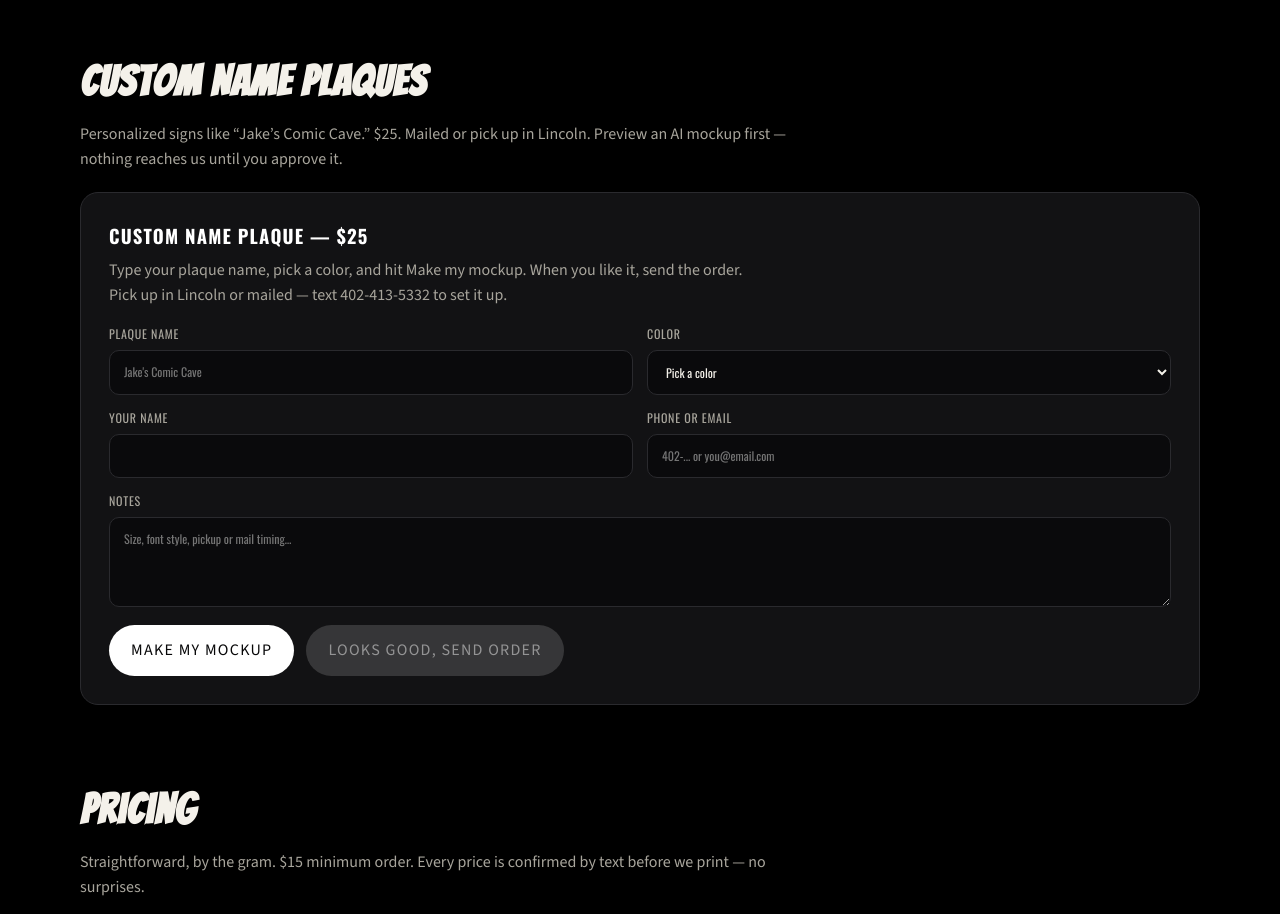
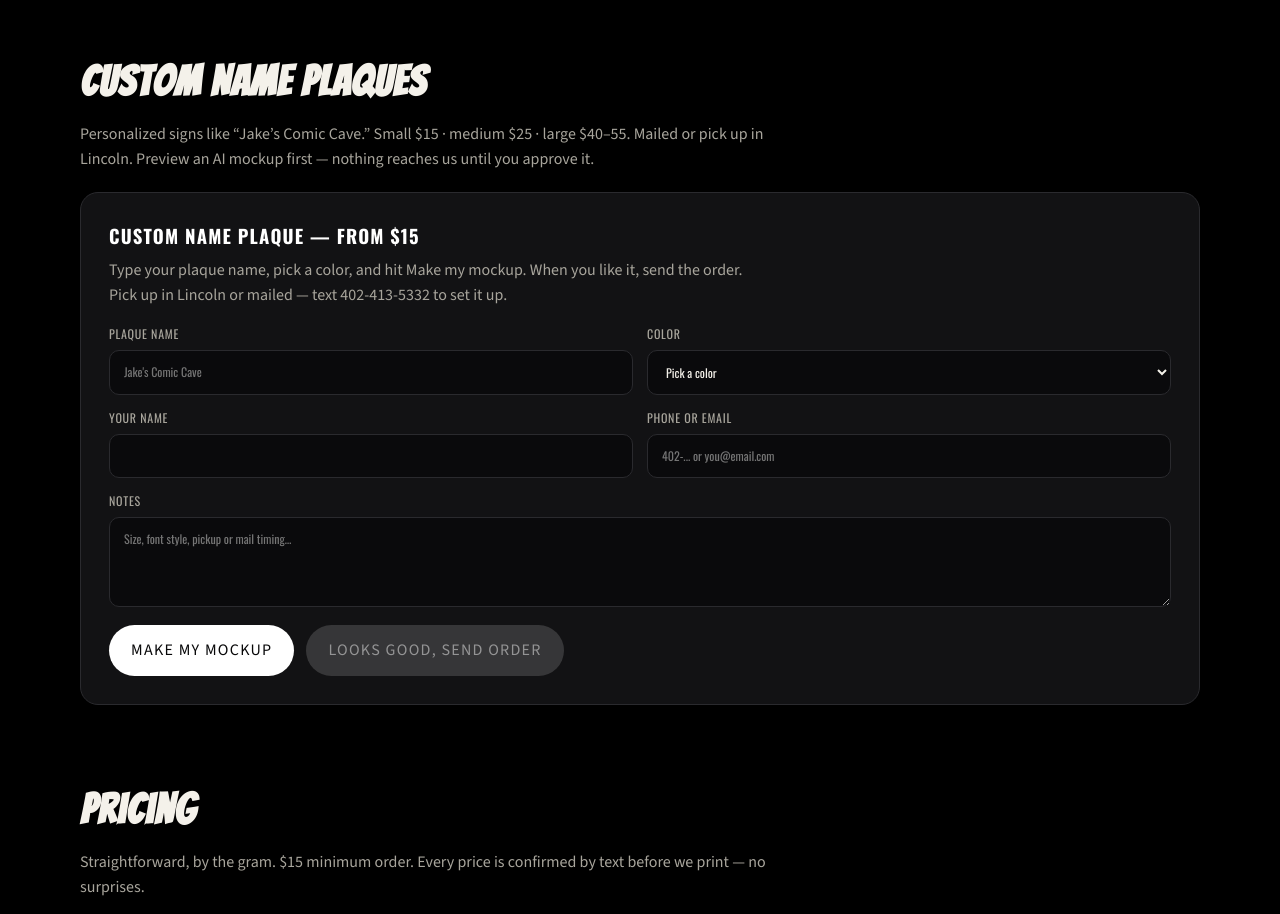
Before and after one commit to NOOBMASTER2099/lincolnprintlab, a plain HTML site: page index.html in a window 1280 px wide. Shown: the part 1880-2794 px from the top of the page. Drawn offline with nearby package versions, Linux system fonts and the light colour scheme.

Commit message:
Plaque section matches price sheet (from $15)

```diff
--- a/index.html
+++ b/index.html
@@ -382,9 +382,9 @@ footer{border-top:1px solid var(--line);padding:36px 0 48px;color:var(--muted);f
 
   <section class="wrap" id="plaques" style="padding-top:24px">
     <h2 class="section-title">Custom Name Plaques</h2>
-    <p class="section-sub">Personalized signs like “Jake’s Comic Cave.” $25. Mailed or pick up in Lincoln. Preview an AI mockup first — nothing reaches us until you approve it.</p>
+    <p class="section-sub">Personalized signs like “Jake’s Comic Cave.” Small $15 · medium $25 · large $40–55. Mailed or pick up in Lincoln. Preview an AI mockup first — nothing reaches us until you approve it.</p>
     <div class="order-block">
-      <h3>Custom Name Plaque — $25</h3>
+      <h3>Custom Name Plaque — from $15</h3>
       <p>Type your plaque name, pick a color, and hit Make my mockup. When you like it, send the order. Pick up in Lincoln or mailed — text 402-413-5332 to set it up.</p>
       <form class="order-form" id="plaque-order-form" action="mailto:contact@lincolnprintlab.com" method="post" enctype="text/plain">
         <input type="hidden" name="subject" value="Custom Name Plaque order" />
@@ -1068,7 +1068,7 @@ footer{border-top:1px solid var(--line);padding:36px 0 48px;color:var(--muted);f
       return;
     }
     var body =
-      'Lincoln Print Lab — Custom Name Plaque order ($25)\n' +
+      'Lincoln Print Lab — Custom Name Plaque order (from $15)\n' +
       'Plaque name: ' + name + '\n' +
       'Color: ' + color + '\n' +
       'Your name: ' + yours + '\n' +
```
